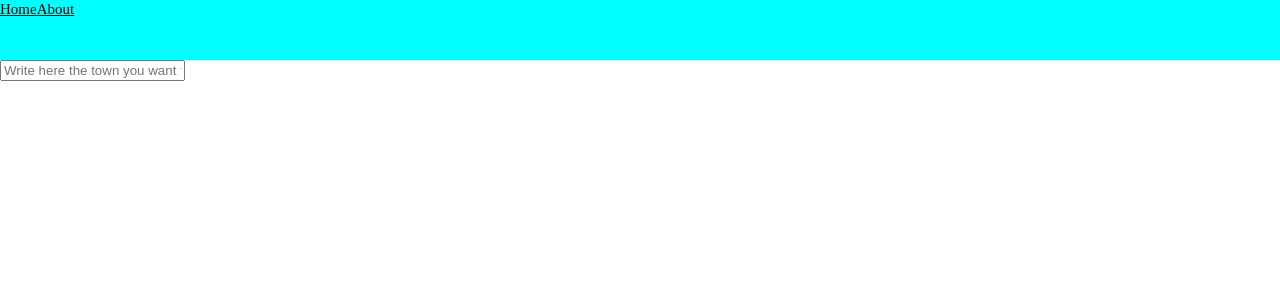
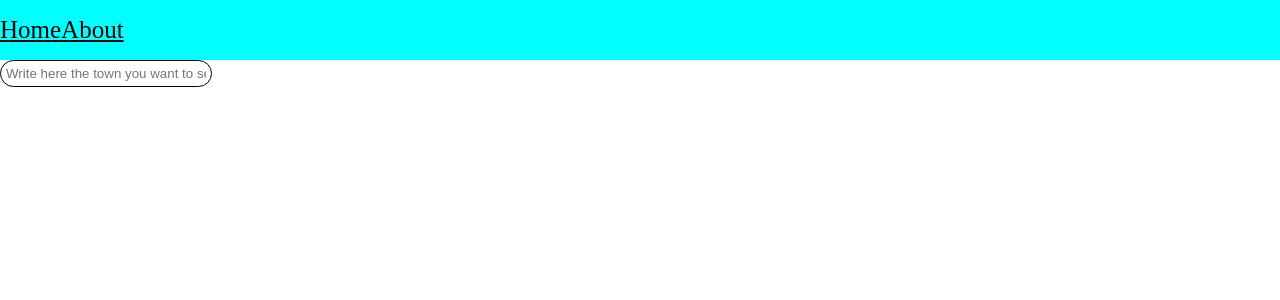
Before and after one commit to Majkan1/weather-app, a React (Vite) app: page / in a window 1280 px wide. Shown: the top 300 px of the page. Built offline with nearby package versions, Linux system fonts and the light colour scheme.

Commit message:
Change a few things.

```diff
--- a/src/App.css
+++ b/src/App.css
@@ -6,16 +6,24 @@ body{
     width:auto;
     background-color:aqua;
     display:flex;
-    justify-content: space-between;;
+    justify-content: space-between;
+    align-items: center;
 }
 
 input{
     display:flex;
     justify-content:center;
+    align-items: center;
+    width:200px;
+    border:1px solid black;
+    border-radius:15px;
+    padding:5px;
 }
 
 .Home,
 .About{
+    text-align: center;
     color:black;
-    font-size:15px;
+    font-size:25px;
+    gap:5px;
 }
```
